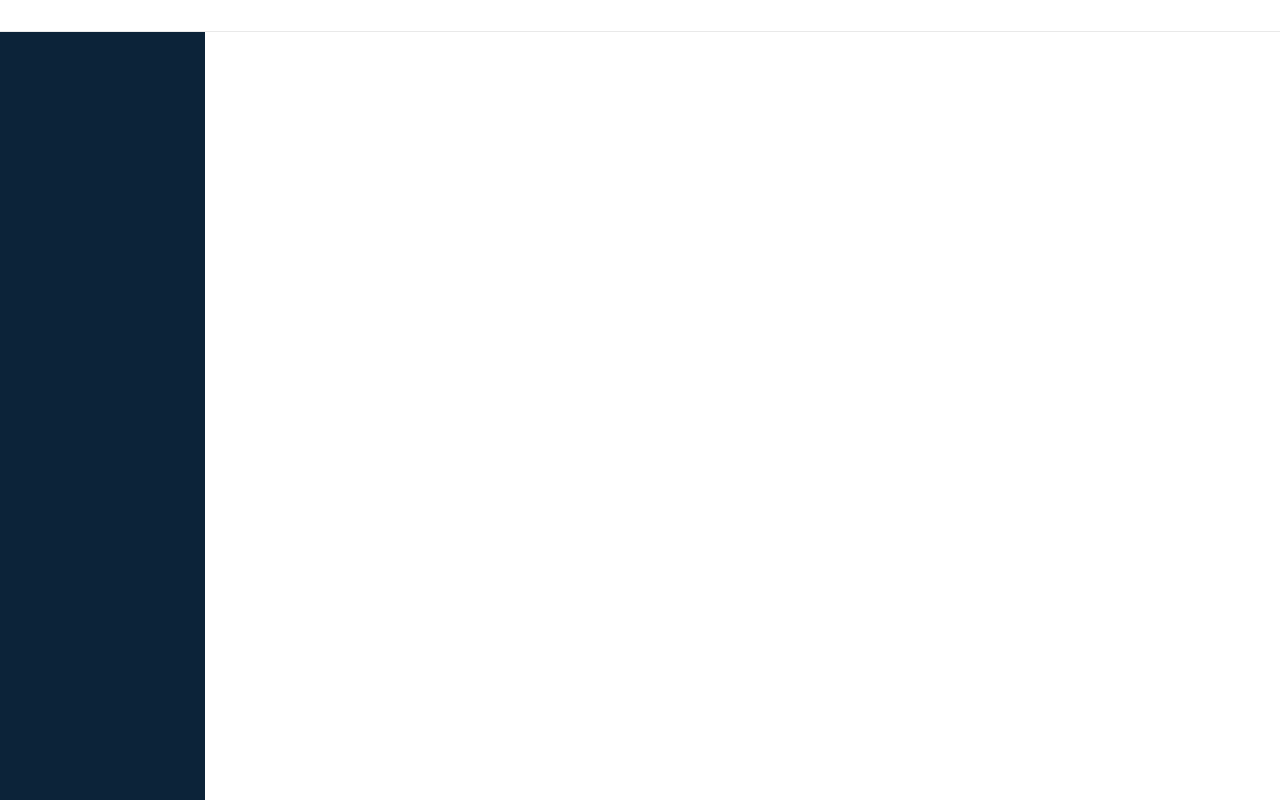
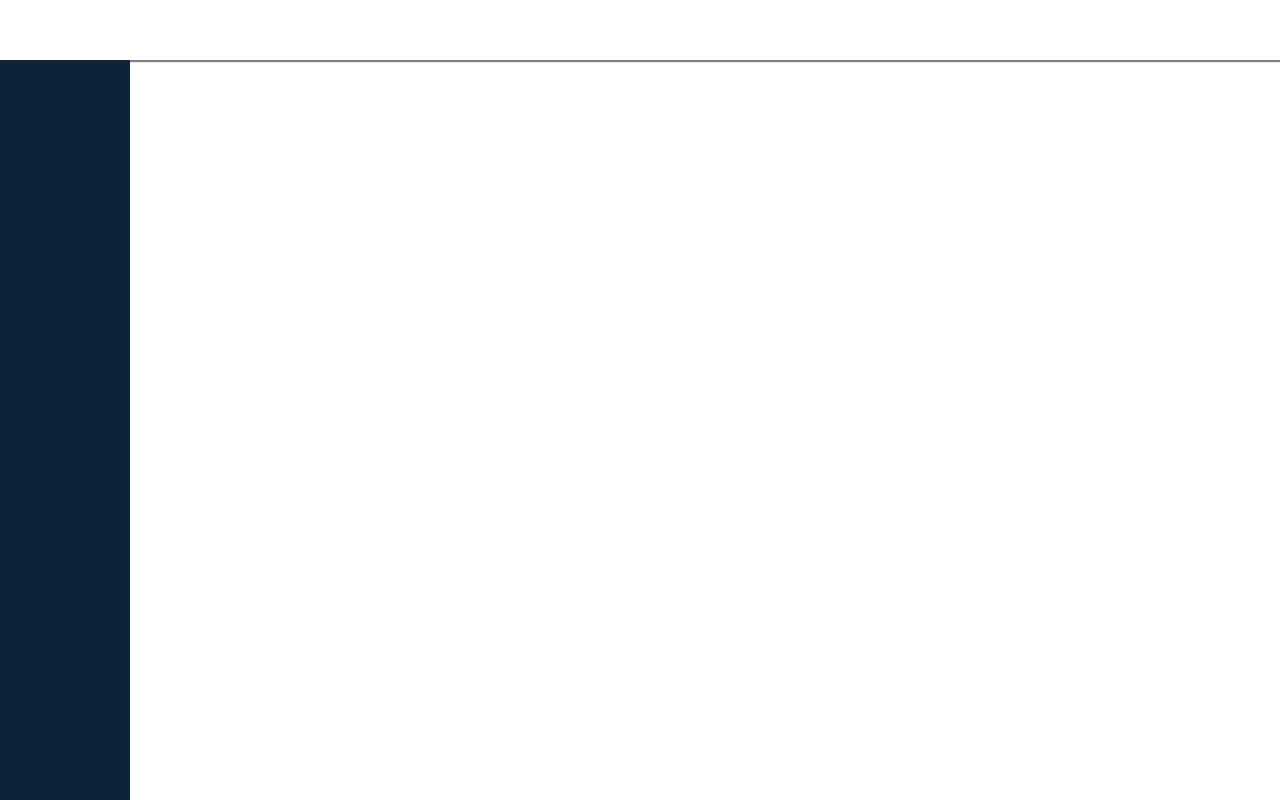
Before and after one commit to FrancescoLimpias/html-css-bootstrap-dashboard, a plain HTML site: page index.html in a window 1280 px wide. Drawn offline with nearby package versions, Linux system fonts and the light colour scheme.

Commit message:
Macro layout refactor

```diff
--- /dev/null
+++ b/css/breakpoint-lg.css
@@ -0,0 +1,6 @@
+@media screen and (min-width: 992px){
+
+    :root{
+        --side-bar-width: 130px;
+    }
+}
--- a/css/style.css
+++ b/css/style.css
@@ -1,7 +1,8 @@
 :root{
 
     /* Sizing */
-    --top-container-h: 2rem;
+    --top-container-h: 60px;
+    --side-bar-width: var(--top-container-h);
 }
 
 /* COMMON */
@@ -12,6 +13,9 @@
 /* TOP CONTAINER */
 #top-container{
     height: var(--top-container-h);
+
+    box-shadow: 0px 2px 1px rgba(0, 0, 0, 0.5);
+    overflow: hidden;
 }
 
 
@@ -20,13 +24,16 @@
 #main-container{
     height: calc(100vh - var(--top-container-h));
 
-    box-shadow: 0px 2px 1px 2px rgba(0, 0, 0, 0.5);
-}
-#main-container > .row{
-    height: 100%;
+    display: flex;
 }
 
 /* Side Bar */
 #side-bar{
+    width: var(--side-bar-width);
     background-color: #0c2339;
 }
+
+/* Main */
+main{
+    width: calc(100vw - var(--side-bar-width));
+}
--- a/index.html
+++ b/index.html
@@ -30,6 +30,7 @@
 
     <!-- Styles -->
     <link rel="stylesheet" href="css/style.css">
+    <link rel="stylesheet" href="css/breakpoint-lg.css">
 
     <!-- montserrat -->
     <link rel="preconnect" href="https://fonts.googleapis.com">
@@ -57,23 +58,31 @@
 
     <!-- MAIN CONTAINER -->
     <div id="main-container" class="fluid-container">
-        <div class="row">
-
 
         <!-- SIDE BAR -->
-            <div id="side-bar" class="col-1 col-lg-2 white-font">
+        <div id="side-bar" class="white-font">
 
         </div>
         <!-- /SIDE BAR -->
 
 
         <!-- MAIN -->
-            <main class="col-11 col-lg-10">
+        <main>
+            <div class="row">
 
+                <!-- Main Header -->
+                <header class="col-12">
+
+                </header>
+
+                <div class="primary-tab">
+
+                </div>
+
+            </div>
         </main>
         <!-- /MAIN -->
 
-        </div>
     </div>
     <!-- /MAIN CONTAINER -->
 
```
Lines whose indentation alone changed are shown as unchanged.
